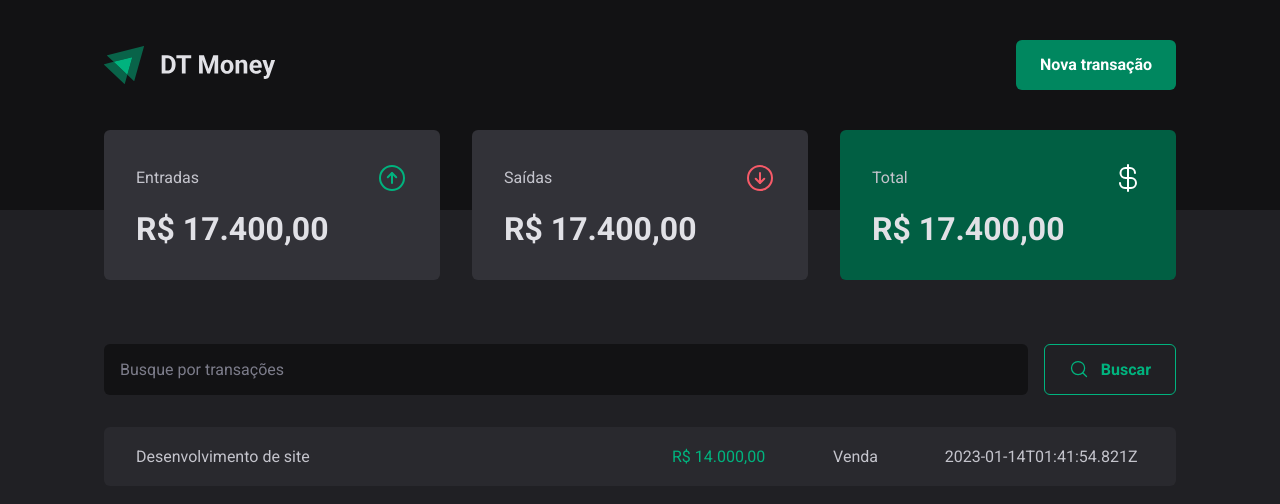
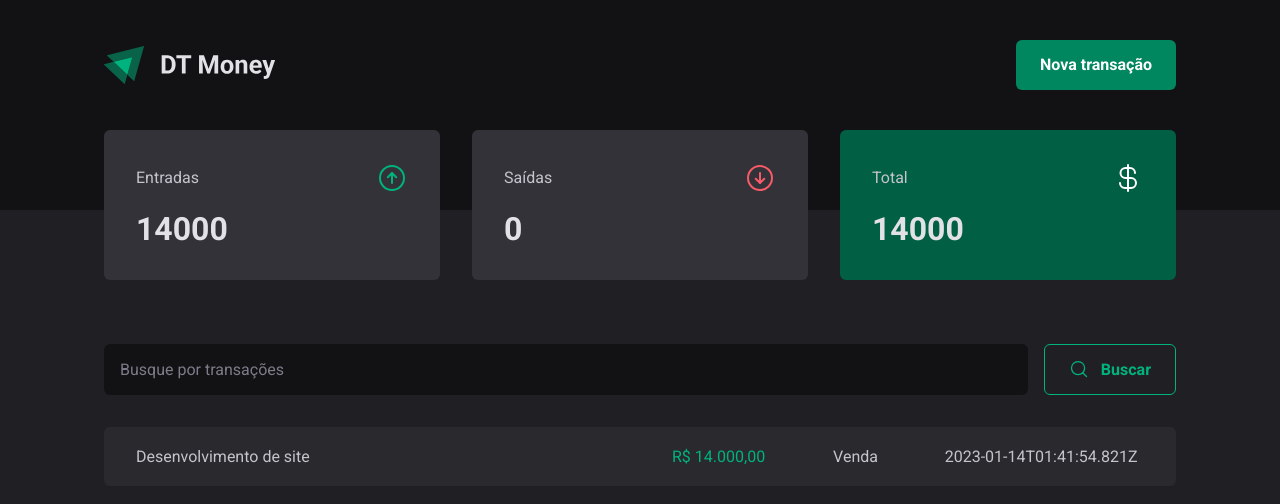
Before and after one commit to JustSpica/dt-money, a React (Vite) app: page / in a window 1280 px wide. Shown: the top 504 px of the page. Built offline with nearby package versions, Linux system fonts and the light colour scheme; data requests are answered from the project's data file.

Commit message:
feat: created reduce values to summary cards

```diff
--- a/src/App.tsx
+++ b/src/App.tsx
@@ -13,7 +13,6 @@
       <TransactionProvider>
         <Transactions />
       </TransactionProvider>
-
       <GlobalStyle />
     </ThemeProvider>
   );
--- a/src/components/Summary/index.tsx
+++ b/src/components/Summary/index.tsx
@@ -1,8 +1,31 @@
 import { ArrowCircleDown, ArrowCircleUp, CurrencyDollar } from "phosphor-react";
+
+import { useTransactions } from "contexts/TransactionsContext";
 
 import { SummaryCard, SummaryContainer } from "./styles";
 
 export function Summary() {
+  const { transactions } = useTransactions();
+
+  const summary = transactions.reduce(
+    (acc, transaction) => {
+      if (transaction.type === "income") {
+        acc.income += transaction.price;
+        acc.total += transaction.price;
+      } else {
+        acc.outcome += transaction.price;
+        acc.total -= transaction.price;
+      }
+
+      return acc;
+    },
+    {
+      income: 0,
+      outcome: 0,
+      total: 0,
+    },
+  );
+
   return (
     <SummaryContainer>
       <SummaryCard>
@@ -10,7 +33,7 @@
           <span>Entradas</span>
           <ArrowCircleUp size={32} color="#00b37e" />
         </header>
-        <strong>R$ 17.400,00</strong>
+        <strong>{summary.income}</strong>
       </SummaryCard>
 
       <SummaryCard>
@@ -18,7 +41,7 @@
           <span>Saídas</span>
           <ArrowCircleDown size={32} color="#f75a68" />
         </header>
-        <strong>R$ 17.400,00</strong>
+        <strong>{summary.outcome}</strong>
       </SummaryCard>
 
       <SummaryCard variant="total">
@@ -26,7 +49,7 @@
           <span>Total</span>
           <CurrencyDollar size={32} color="#fff" />
         </header>
-        <strong>R$ 17.400,00</strong>
+        <strong>{summary.total}</strong>
       </SummaryCard>
     </SummaryContainer>
   );
```
